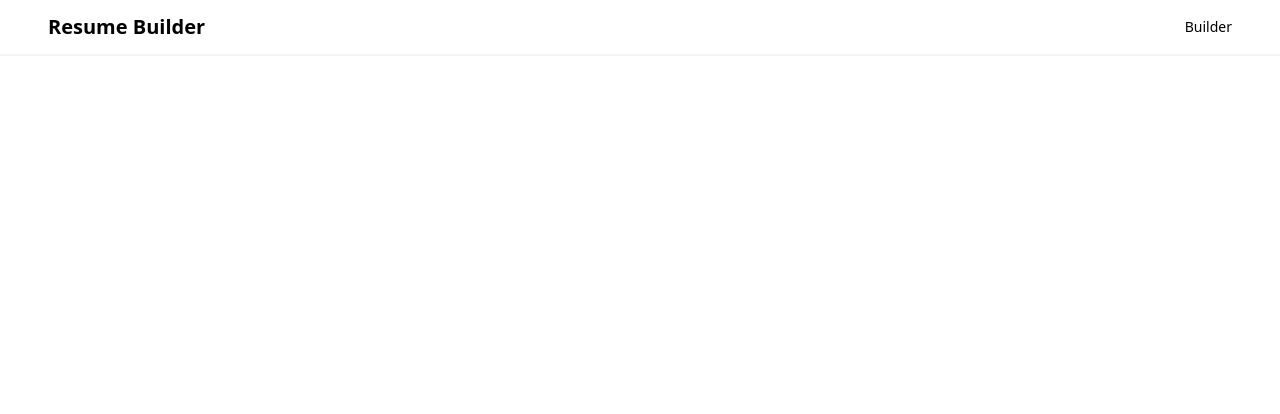
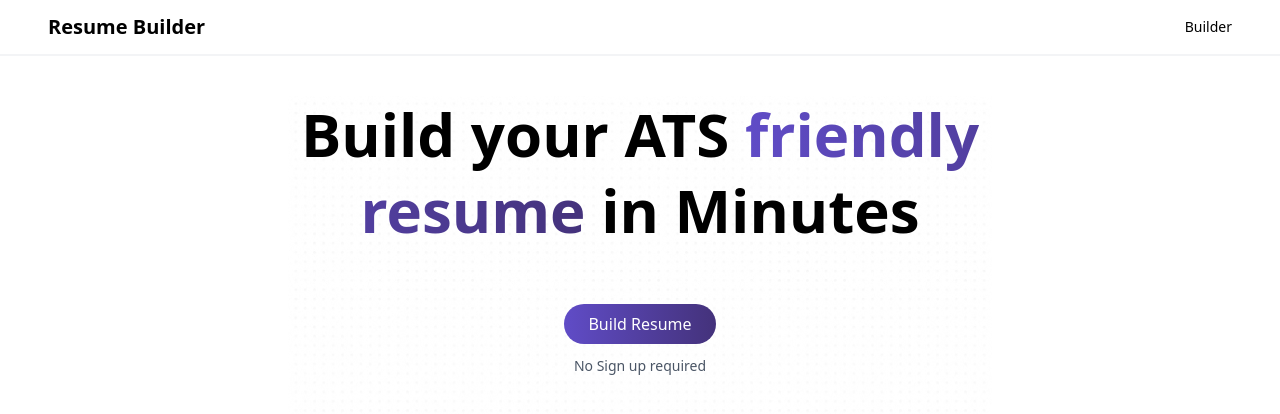
Before and after one commit to anamikaydv745-sketch/resume-builder, a React (Vite) app: page / in a window 1280 px wide. Shown: the top 414 px of the page. Built offline with nearby package versions, Linux system fonts and the light colour scheme.

Commit message:
Landing page done with Hero section

```diff
--- a/eslint.config.js
+++ b/eslint.config.js
@@ -33,6 +33,7 @@ export default [
         'warn',
         { allowConstantExport: true },
       ],
+      'react/prop-types': 'off',
     },
   },
 ]
--- a/src/App.css
+++ b/src/App.css
@@ -0,0 +1,3 @@
+.bg-dots {
+    background-image: url(./assets/dots.svg);
+}
--- a/src/App.jsx
+++ b/src/App.jsx
@@ -1,6 +1,7 @@
 import { Route, Routes } from "react-router";
 import { Landing } from "./pages/Landing";
 import { Builder } from "./pages/Builder";
+import './App.css';
 
 function App() {
 
--- a/src/components/Button.jsx
+++ b/src/components/Button.jsx
@@ -0,0 +1,8 @@
+export const Button = ({type, onClick, text}) => {
+
+    return (
+        <button className="bg-gradient-to-r from-[#604cc7] to-[#44327b] text-white px-6 py-2 rounded-full cursor-pointer font-medium" type={type} onClick={onClick}>
+            {text}
+        </button>
+    );
+}
--- a/src/components/HeroSection.jsx
+++ b/src/components/HeroSection.jsx
@@ -0,0 +1,18 @@
+import { Button } from "./Button";
+import { useNavigate } from "react-router";
+export const HeroSection = () => {
+    const navigate = useNavigate();
+
+    const buttonClickHandler = () => {
+        navigate('/builder');
+    }
+    return (
+        <section className="flex flex-col items-center">
+            <h1 className="text-6xl leading-[76px] font-bold text-center">Build your ATS <span className="bg-gradient-to-r from-[#604cc7] to-[#44327b] text-transparent bg-clip-text">friendly resume</span> in Minutes</h1>
+            <div className="mt-14">
+                <Button type="button" onClick={buttonClickHandler} text="Build Resume"/>
+            </div>
+            <p className="mt-3 text-sm text-gray-600">No Sign up required</p>
+        </section>
+    );
+}
--- a/src/components/Navbar.jsx
+++ b/src/components/Navbar.jsx
@@ -2,7 +2,7 @@ import { Link } from "react-router"
 
 export const Navbar = () => {
     return (
-        <header aria-label="Site header" className="sticky top-0 h-14 border-b-2 border-gray-100 px-3 lg:px-12 flex items-center">
+        <header aria-label="Site header" className="bg-white sticky top-0 h-14 border-b-2 border-gray-100 px-3 lg:px-12 flex items-center">
             <div className="flex h-10 w-full items-center justify-between">
                 <Link to="/">
                     <span className="font-bold text-xl">Resume Builder</span>
--- a/src/pages/Landing.jsx
+++ b/src/pages/Landing.jsx
@@ -1,8 +1,14 @@
+import { HeroSection } from "../components/HeroSection";
 import { Navbar } from "../components/Navbar";
 
 export const Landing = () => {
 
     return (
-        <Navbar />
+        <>
+            <Navbar />
+            <main className="bg-dots h-lvh max-w-[55%] mx-auto mt-10">
+                <HeroSection className="my-8"/>
+            </main>
+        </>
     );
 };
```
Also changed, not shown: src/assets/dots.svg (added).
